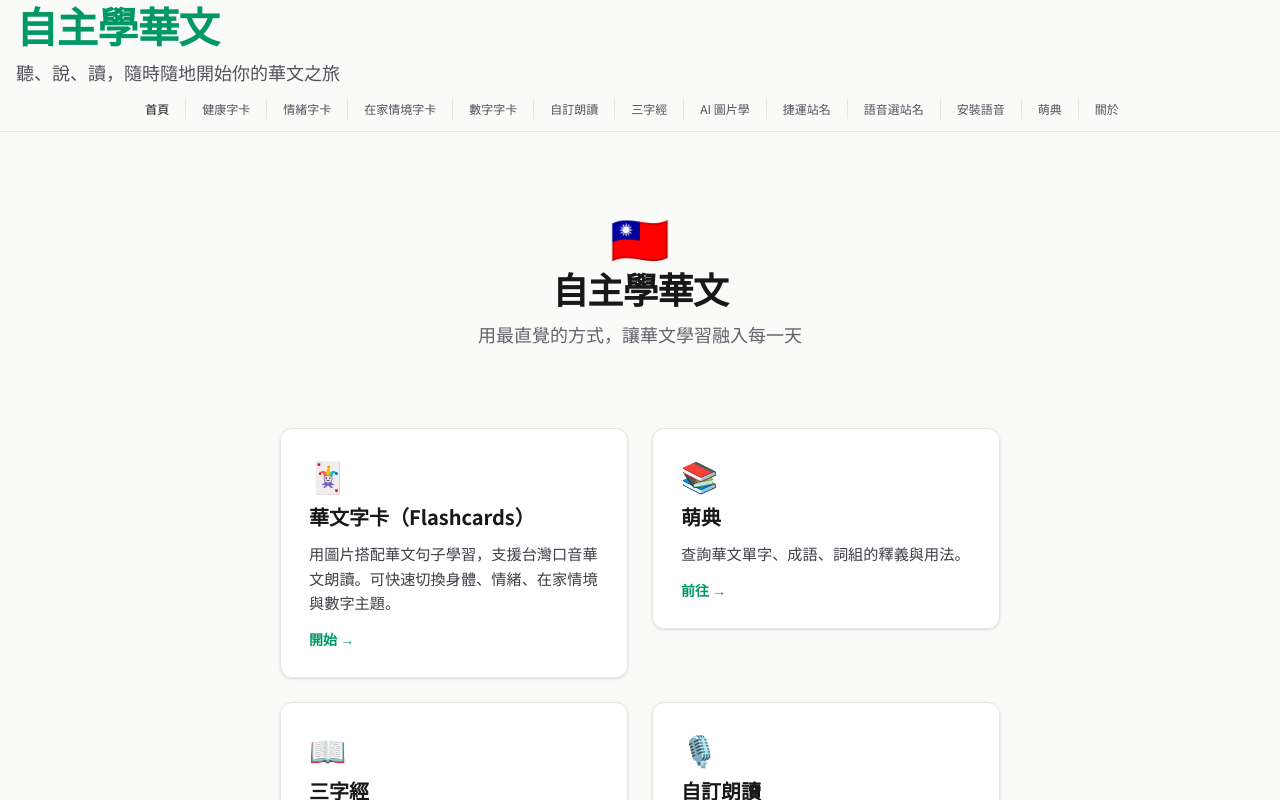
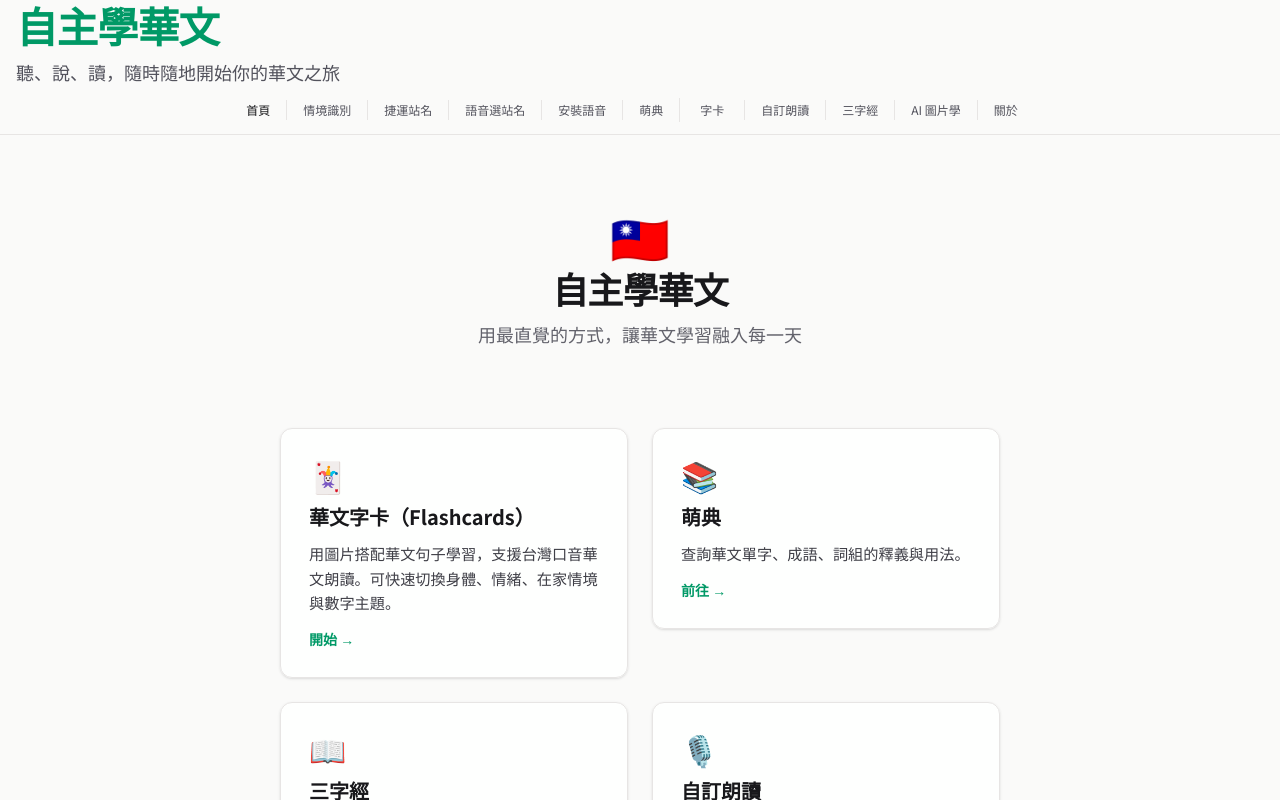
Before and after one commit to 3dw/learn-zh, a Vue app: page / in a window 1280 px wide. Shown: the top 800 px of the page. Built offline with nearby package versions, Linux system fonts and the light colour scheme.

Commit message:
用dropdown把同類的集中顯示, close #7

```diff
--- a/src/App.vue
+++ b/src/App.vue
@@ -1,13 +1,23 @@
 <script setup lang="ts">
-import { onBeforeUnmount, watchEffect } from 'vue'
-import { RouterLink, RouterView } from 'vue-router'
+import { computed, onBeforeUnmount, watchEffect } from 'vue'
+import { RouterLink, RouterView, useRoute } from 'vue-router'
 import HelloWorld from './components/HelloWorld.vue'
 import { useSpeechAvailability } from './composables/useSpeechAvailability'
 
 const linkClass =
 	'inline-block border-l border-stone-200 px-4 py-0.5 text-xs text-zinc-600 no-underline transition first:border-0 first:pl-0 hover:bg-emerald-500/15 dark:border-zinc-700 dark:text-zinc-300 dark:hover:bg-emerald-400/10'
 const exactActiveClass = 'font-medium text-zinc-900 hover:bg-transparent dark:text-zinc-100 dark:hover:bg-transparent'
+const flashcardsDropdownClass =
+	'relative inline-block border-l border-stone-200 px-4 py-0.5 text-xs text-zinc-600 transition first:border-0 first:pl-0 dark:border-zinc-700 dark:text-zinc-300'
+const flashcardsSummaryClass =
+	'cursor-pointer list-none rounded-sm px-1 py-0.5 hover:bg-emerald-500/15 dark:hover:bg-emerald-400/10'
+const flashcardsMenuClass =
+	'absolute left-1/2 z-10 mt-2 w-40 -translate-x-1/2 rounded-md border border-stone-200 bg-stone-50 p-1 text-left shadow-md dark:border-zinc-700 dark:bg-zinc-900'
+const flashcardsMenuItemClass =
+	'block rounded-sm px-2 py-1 text-xs text-zinc-600 no-underline transition hover:bg-emerald-500/15 dark:text-zinc-300 dark:hover:bg-emerald-400/10'
 const { voicePlaybackBlocked } = useSpeechAvailability()
+const route = useRoute()
+const isFlashcardsRoute = computed(() => route.path.startsWith('/flashcards/'))
 
 watchEffect(() => {
 	if (typeof document === 'undefined') return
@@ -48,26 +58,8 @@ onBeforeUnmount(() => {
 				<RouterLink to="/" :class="linkClass" :exact-active-class="exactActiveClass">
 					首頁
 				</RouterLink>
-				<RouterLink to="/flashcards/body" :class="linkClass" :exact-active-class="exactActiveClass">
-					健康字卡
-				</RouterLink>
-				<RouterLink to="/flashcards/emotion" :class="linkClass" :exact-active-class="exactActiveClass">
-					情緒字卡
-				</RouterLink>
-				<RouterLink to="/flashcards/env1-at-home" :class="linkClass" :exact-active-class="exactActiveClass">
-					在家情境字卡
-				</RouterLink>
-				<RouterLink to="/flashcards/number" :class="linkClass" :exact-active-class="exactActiveClass">
-					數字字卡
-				</RouterLink>
-				<RouterLink to="/custom" :class="linkClass" :exact-active-class="exactActiveClass">
-					自訂朗讀
-				</RouterLink>
-				<RouterLink to="/three-character" :class="linkClass" :exact-active-class="exactActiveClass">
-					三字經
-				</RouterLink>
-				<RouterLink to="/what-is-this" :class="linkClass" :exact-active-class="exactActiveClass">
-					AI 圖片學
+				<RouterLink to="/situations" :class="linkClass" :exact-active-class="exactActiveClass">
+					情境識別
 				</RouterLink>
 				<RouterLink to="/bannan-line-quiz" :class="linkClass" :exact-active-class="exactActiveClass">
 					捷運站名
@@ -86,6 +78,41 @@ onBeforeUnmount(() => {
 				>
 					萌典
 				</a>
+
+				<details :class="flashcardsDropdownClass">
+					<summary
+						:class="[
+							flashcardsSummaryClass,
+							isFlashcardsRoute ? 'font-medium text-zinc-900 dark:text-zinc-100' : '',
+						]"
+					>
+						字卡
+					</summary>
+					<div :class="flashcardsMenuClass">
+						<RouterLink to="/flashcards/body" :class="flashcardsMenuItemClass" :exact-active-class="exactActiveClass">
+							健康字卡
+						</RouterLink>
+						<RouterLink to="/flashcards/emotion" :class="flashcardsMenuItemClass" :exact-active-class="exactActiveClass">
+							情緒字卡
+						</RouterLink>
+						<RouterLink to="/flashcards/env1-at-home" :class="flashcardsMenuItemClass" :exact-active-class="exactActiveClass">
+							在家情境字卡
+						</RouterLink>
+						<RouterLink to="/flashcards/number" :class="flashcardsMenuItemClass" :exact-active-class="exactActiveClass">
+							數字字卡
+						</RouterLink>
+					</div>
+				</details>
+				<RouterLink to="/custom" :class="linkClass" :exact-active-class="exactActiveClass">
+					自訂朗讀
+				</RouterLink>
+				<RouterLink to="/three-character" :class="linkClass" :exact-active-class="exactActiveClass">
+					三字經
+				</RouterLink>
+				<RouterLink to="/what-is-this" :class="linkClass" :exact-active-class="exactActiveClass">
+					AI 圖片學
+				</RouterLink>
+
 				<RouterLink to="/about" :class="linkClass" :exact-active-class="exactActiveClass">
 					關於
 				</RouterLink>
```
